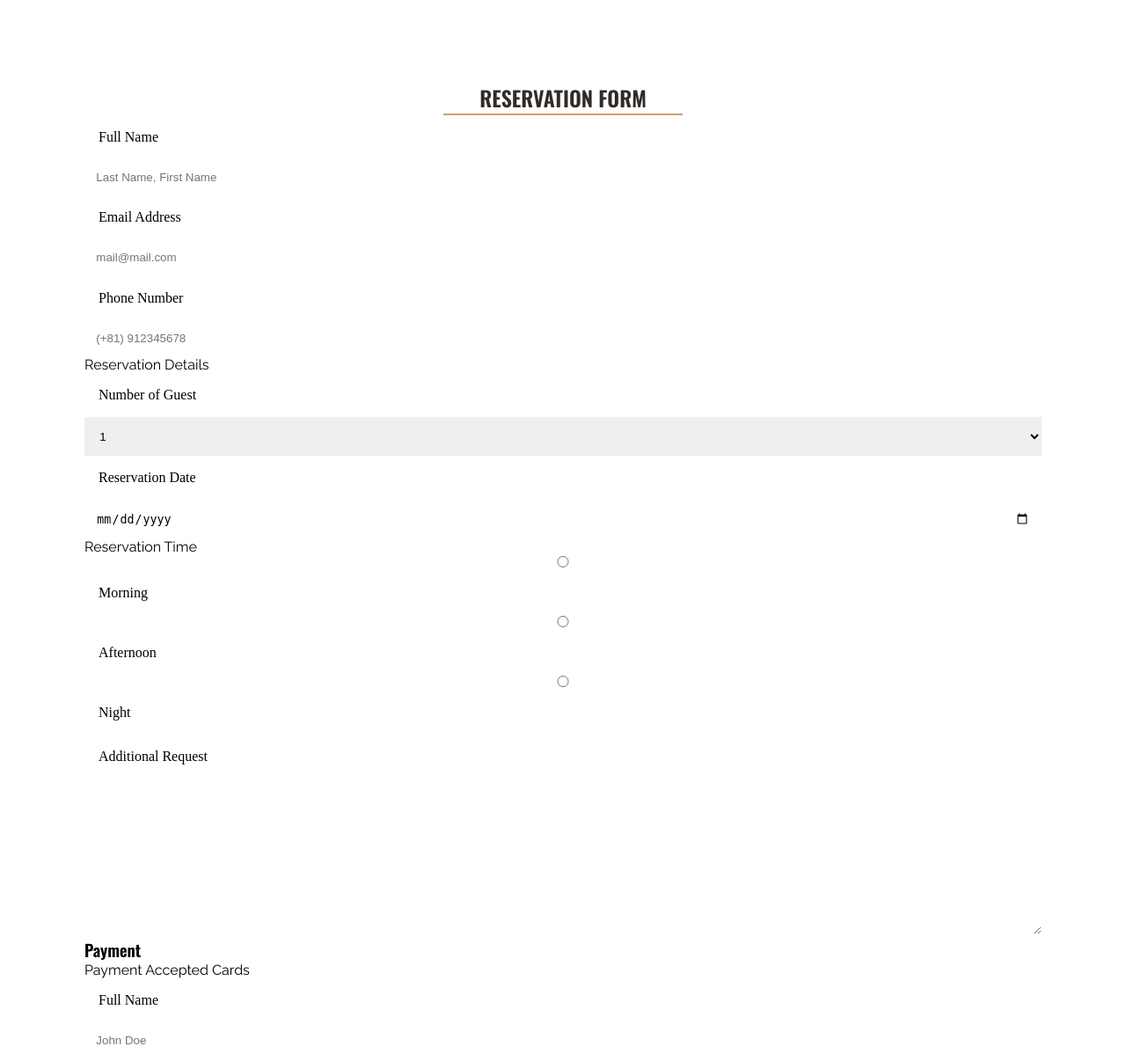
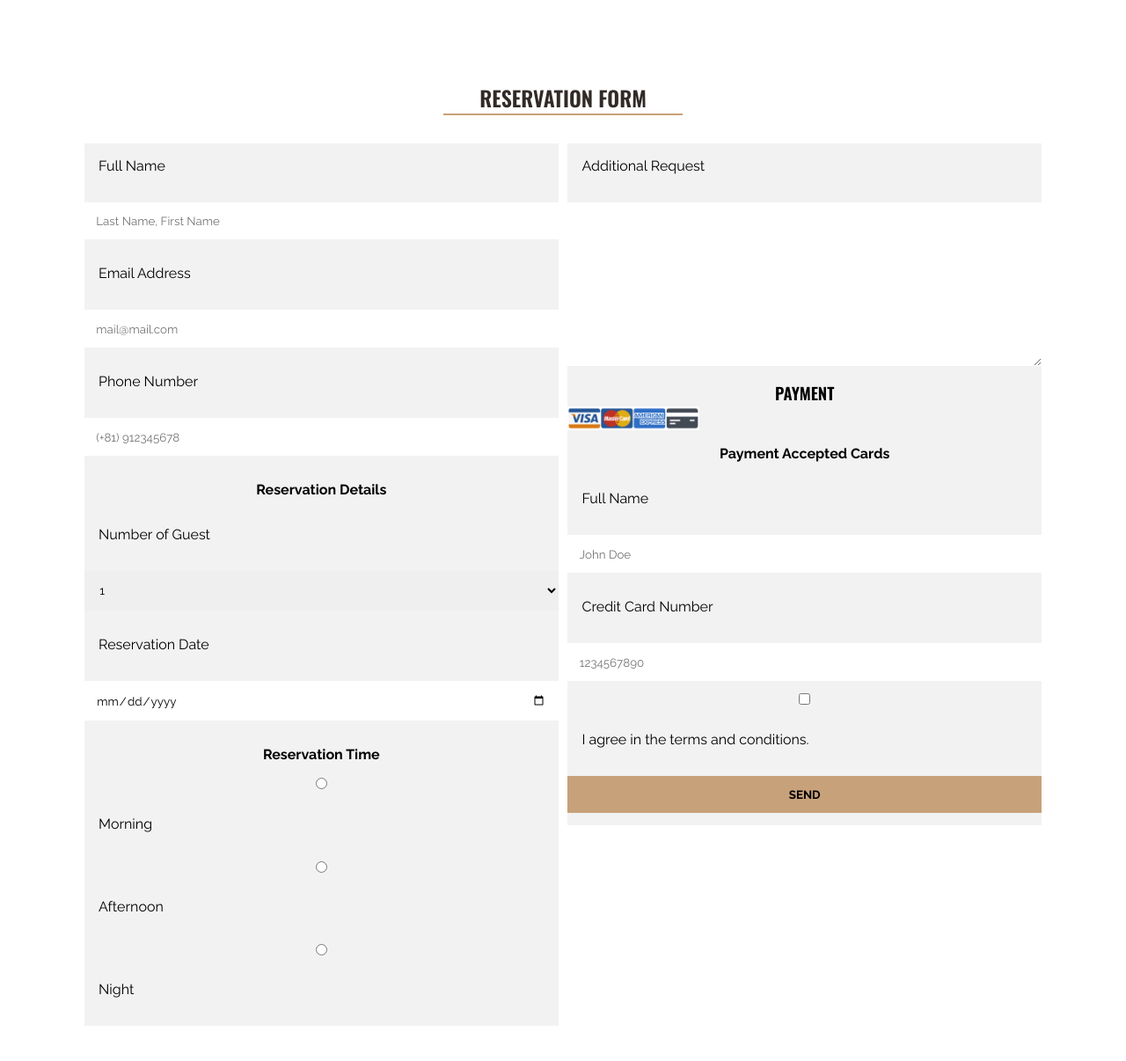
Before and after one commit to Starcat01/Starcat01.github.io, a PHP site: page / in a window 1280 px wide. Shown: the part 4003-5209 px from the top of the page at 88% size. After the commit the page ends 5169 px from the top, so only its background shows below. Run offline with PHP 8.4, Linux system fonts and the light colour scheme.

Commit message:
Add files via upload

```diff
--- a/coffee_bean_atsuo/css/style.css
+++ b/coffee_bean_atsuo/css/style.css
@@ -308,15 +308,16 @@ form select,
 form textarea {
     display: inline-block;
     width: 100%;
-      font family: Raleway, sans-serif;
+    font-family: 'Raleway', sans-serif;
     padding: 1em;
-      margin bottom: 1 em;
+    margin-bottom: 1em;
 }
 
 form input[type="submit"] {
     background-color: #c7a17a;
     font-weight: 700;
     text-transform: uppercase;
+}
 
 .res-time {
     width: auto;
@@ -327,6 +328,7 @@ form p {
     text-align: center;
     font-weight: 700;
 }
+
 form h3::after {
     content: "";
     background-position: center;
@@ -337,6 +339,7 @@ form p {
     width: 150px;
     height: 30px;
 }
+
 .form-group {
     margin-top: 2em;
     background-color: #f2f2f2;
@@ -344,7 +347,7 @@ form p {
     width: 49.5%;
 }
 
-.form-group :nth-child(1) {
+.form-group:nth-child(1) {
     margin-right: 1%;
 }
 
@@ -355,5 +358,5 @@ form p {
 form h3 {
     text-align: center;
     text-transform: uppercase;
-    margin:auto;
+    margin: auto;
 }
```
Lines whose indentation alone changed are shown as unchanged.
